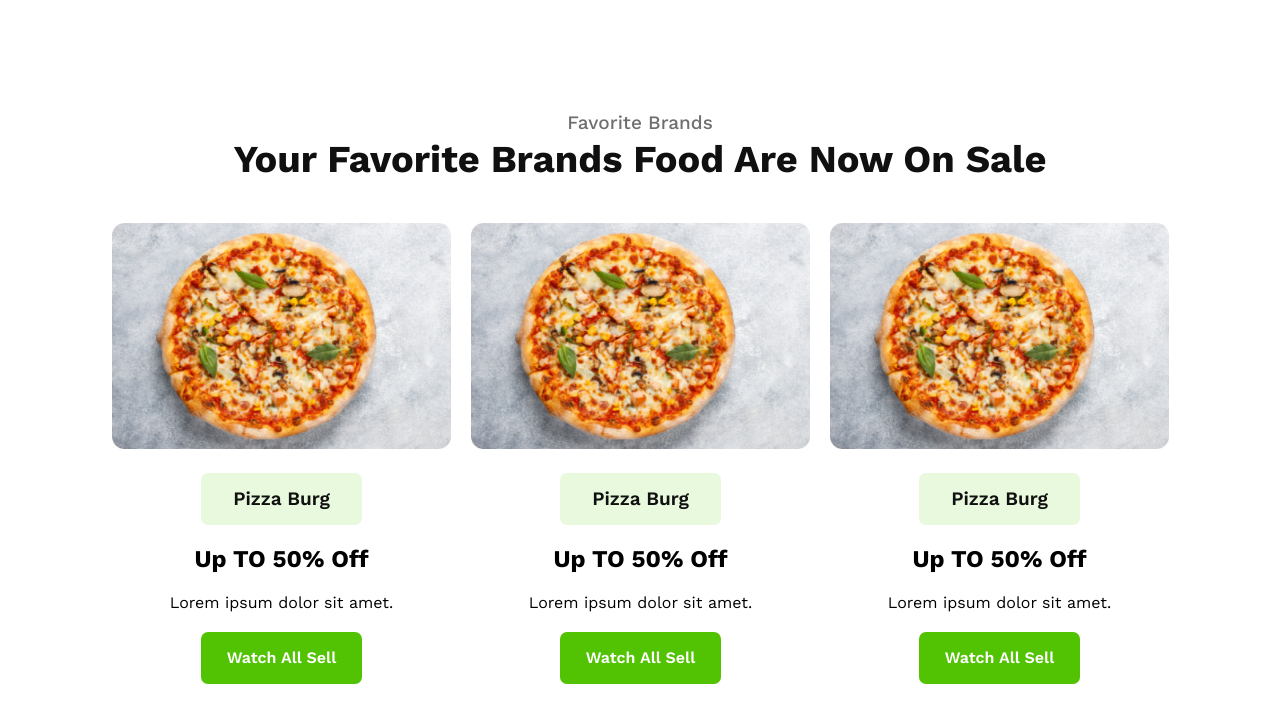
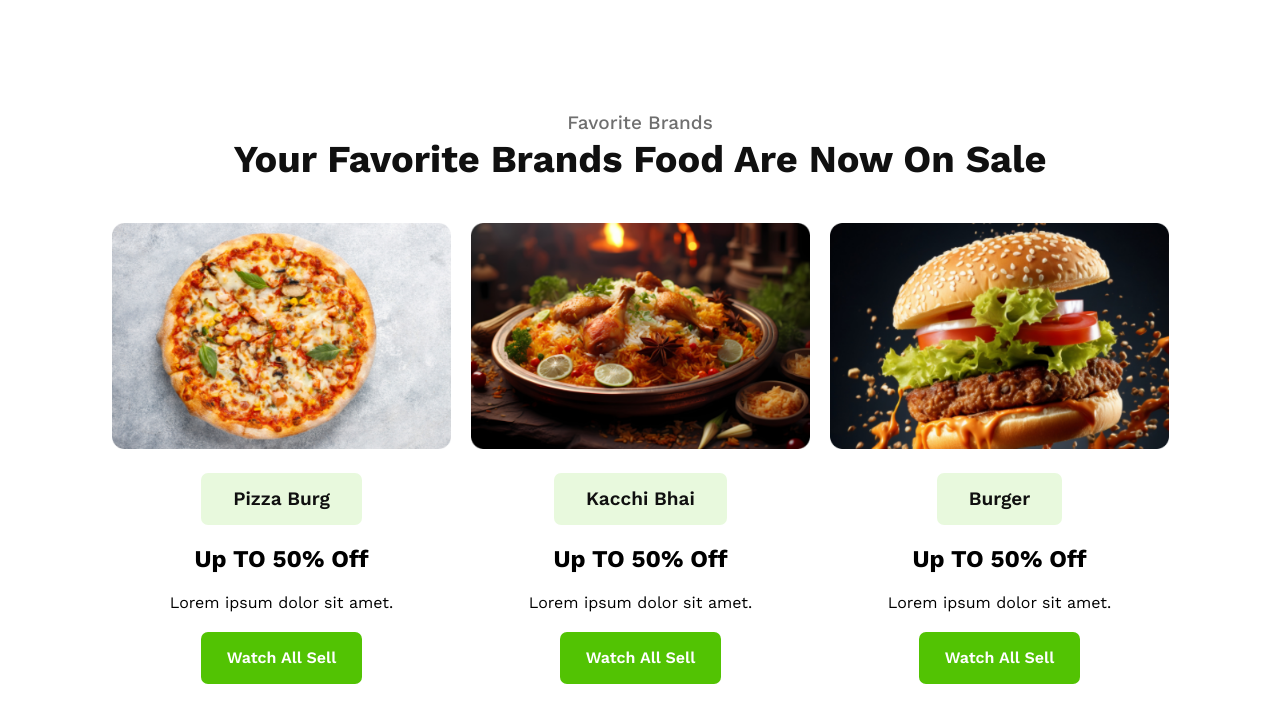
Before and after one commit to FaisalHasanEmon/food-restaurant-project, a plain HTML site: page index.html in a window 1280 px wide. Shown: the part 758-1480 px from the top of the page. Drawn offline with nearby package versions, Linux system fonts and the light colour scheme.

Commit message:
Pictures Correction

```diff
--- a/index.html
+++ b/index.html
@@ -44,10 +44,10 @@
           </div>
           <div class="card">
             <div class="image-box">
-              <img src="assets/pizza.png" alt="Pizza" />
+              <img src="assets/biriyani.png" alt="Kachchi" />
             </div>
             <div class="shop">
-              <span>Pizza Burg</span>
+              <span>Kacchi Bhai</span>
             </div>
             <h1>Up TO 50% Off</h1>
             <p>Lorem ipsum dolor sit amet.</p>
@@ -55,10 +55,10 @@
           </div>
           <div class="card">
             <div class="image-box">
-              <img src="assets/pizza.png" alt="Pizza" />
+              <img src="assets/burger.png" alt="Burger" />
             </div>
             <div class="shop">
-              <span>Pizza Burg</span>
+              <span>Burger</span>
             </div>
             <h1>Up TO 50% Off</h1>
             <p>Lorem ipsum dolor sit amet.</p>
```
